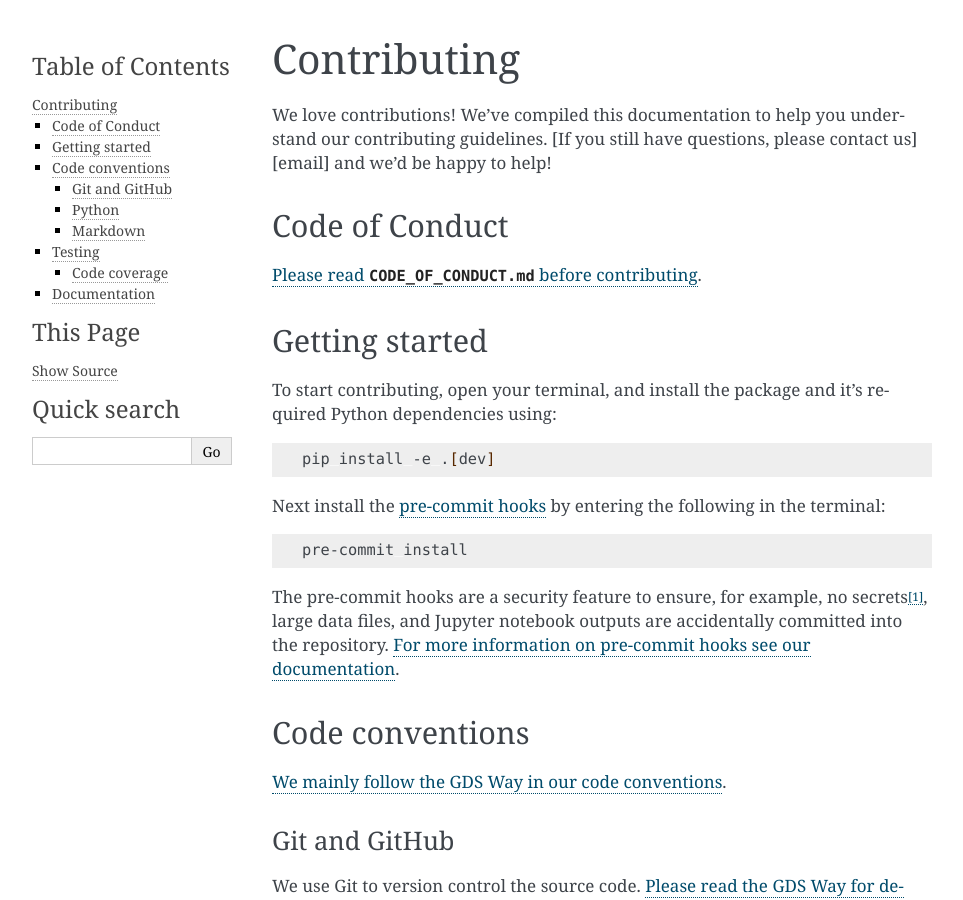
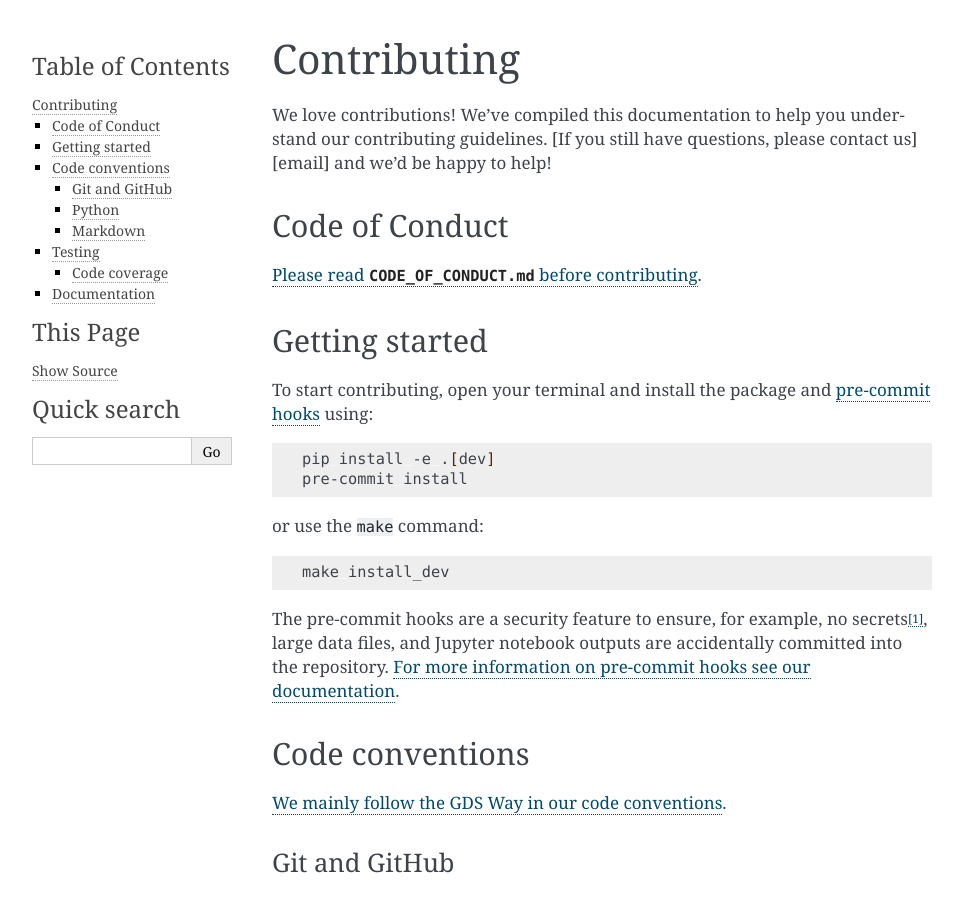
Before and after one commit to best-practice-and-impact/govcookiecutter, a Sphinx documentation site: the page built from {{ cookiecutter.repo_name }}/docs/contributor_guide/CONTRIBUTING.md, in a window 1280 px wide and 900 px high. Shown: the whole window, without its empty margins (148-1111 px from the left). Built offline with Sphinx 7.4.7, drawn with Linux system fonts in a browser that asks for light colours; pages that are not in the unit, such as notebooks, are missing from menus.

Commit message:
docs: updated contributing guides inside package

````diff
--- a/{{ cookiecutter.repo_name }}/docs/contributor_guide/CONTRIBUTING.md
+++ b/{{ cookiecutter.repo_name }}/docs/contributor_guide/CONTRIBUTING.md
@@ -10,17 +10,17 @@ we'd be happy to help!
 
 ## Getting started
 
-To start contributing, open your terminal, and install the package and it's required
-Python dependencies using:
+To start contributing, open your terminal and install the package and
+[pre-commit hooks][pre-commit] using:
 
 ```shell
 pip install -e .[dev]
+pre-commit install
 ```
 
-Next install the [pre-commit hooks][pre-commit] by entering the following in the terminal:
-
+or use the `make` command:
 ```shell
-pre-commit install
+make install_dev
 ```
 
 The pre-commit hooks are a security feature to ensure, for example, no secrets[^1],
````
